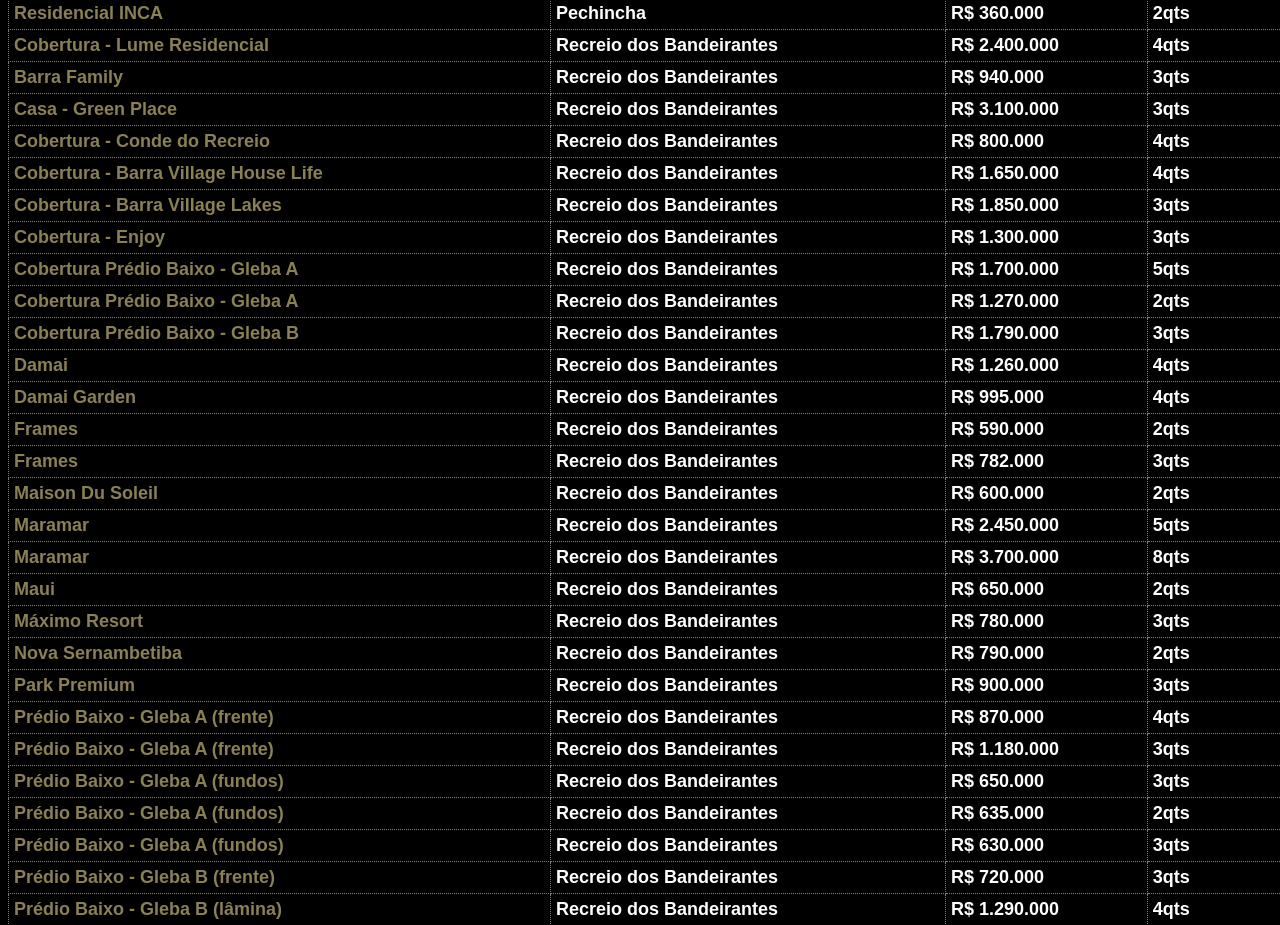
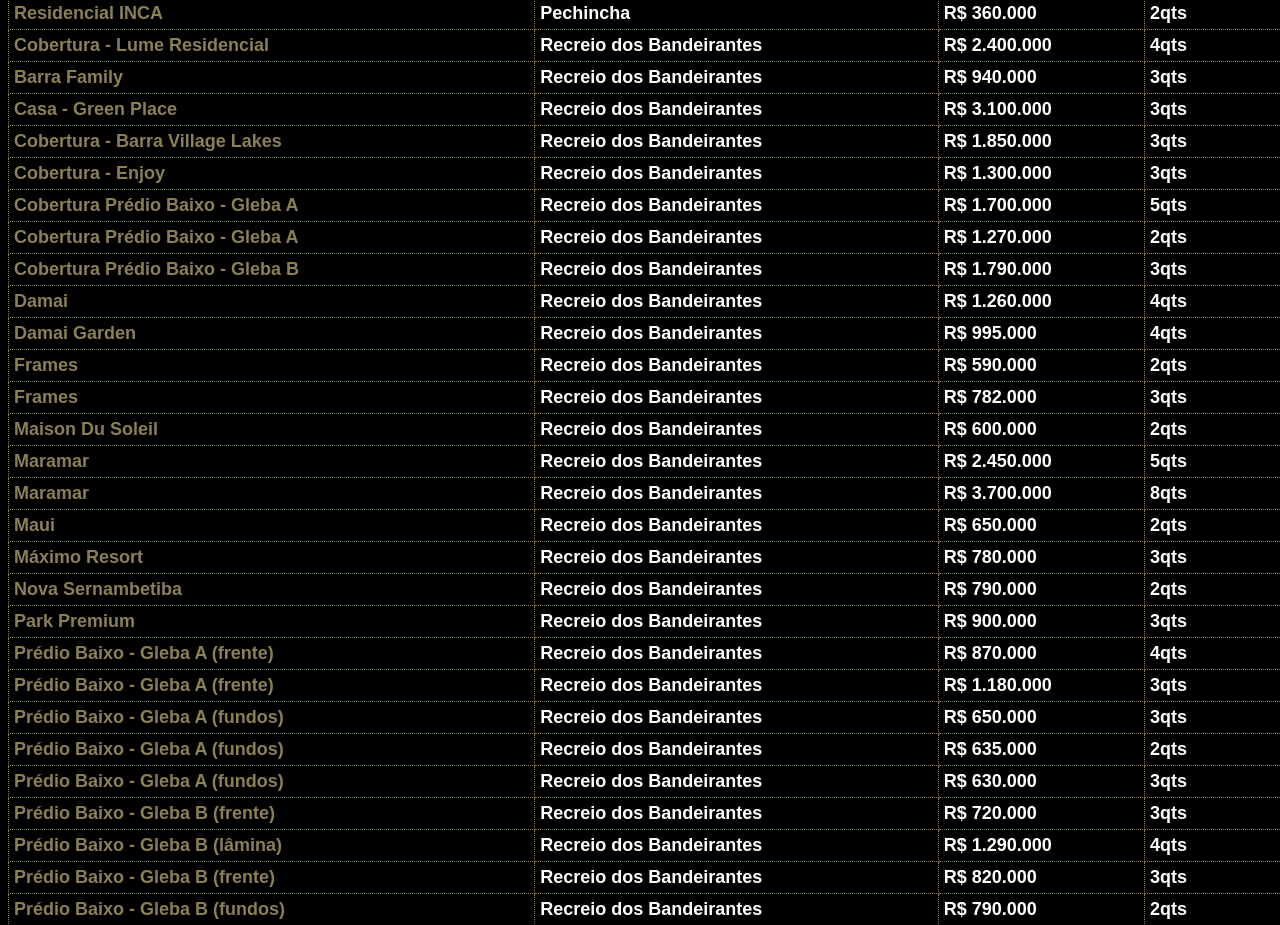
Before and after one commit to PedroCrqs/planilha-de-opcoes, a plain HTML site: page index.html in a window 1280 px wide. Shown: the part 1326-2251 px from the top of the page. Drawn offline with Linux system fonts and the light colour scheme; a web font is replaced by a local one.

Commit message:
conde do recreio and cob barra VHL removed

```diff
--- a/index.html
+++ b/index.html
@@ -556,32 +556,6 @@
           <td>
             <a
               class="bName"
-              href="https://drive.google.com/drive/u/1/folders/19sto9qTVi4x9y8ljxrvvDcPImh0xOqkG"
-              target="_blank"
-              >Cobertura - Conde do Recreio</a
-            >
-          </td>
-          <td>Recreio dos Bandeirantes</td>
-          <td>R$ 800.000</td>
-          <td>4qts</td>
-        </tr>
-        <tr>
-          <td>
-            <a
-              class="bName"
-              href="https://drive.google.com/drive/u/1/folders/1j2pss18AoLZ96L9EhJ84cnos-ek1Y8SL"
-              target="_blank"
-              >Cobertura - Barra Village House Life</a
-            >
-          </td>
-          <td>Recreio dos Bandeirantes</td>
-          <td>R$ 1.650.000</td>
-          <td>4qts</td>
-        </tr>
-        <tr>
-          <td>
-            <a
-              class="bName"
               href="https://drive.google.com/drive/u/1/folders/1UtPC1OQXbMu4lsSTiW7TIpAfMICypVaJ"
               target="_blank"
               >Cobertura - Barra Village Lakes</a
```
